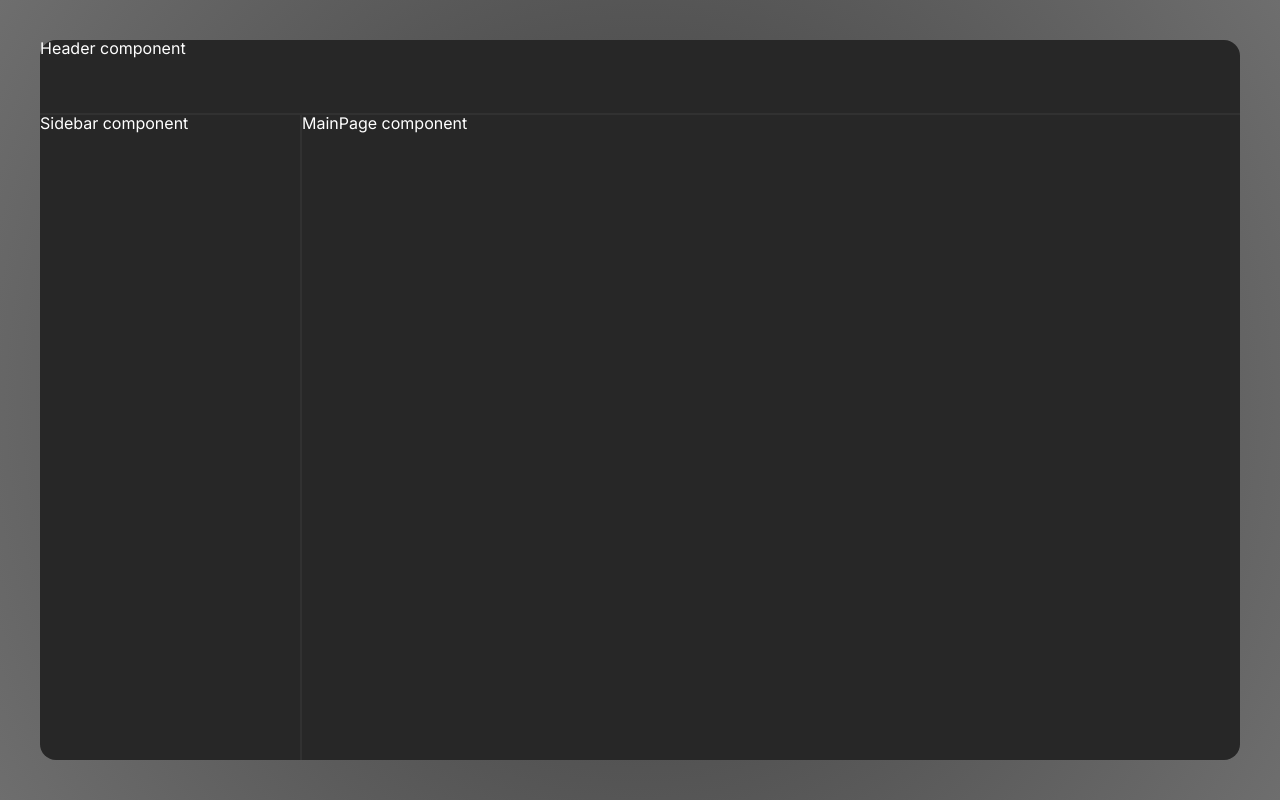
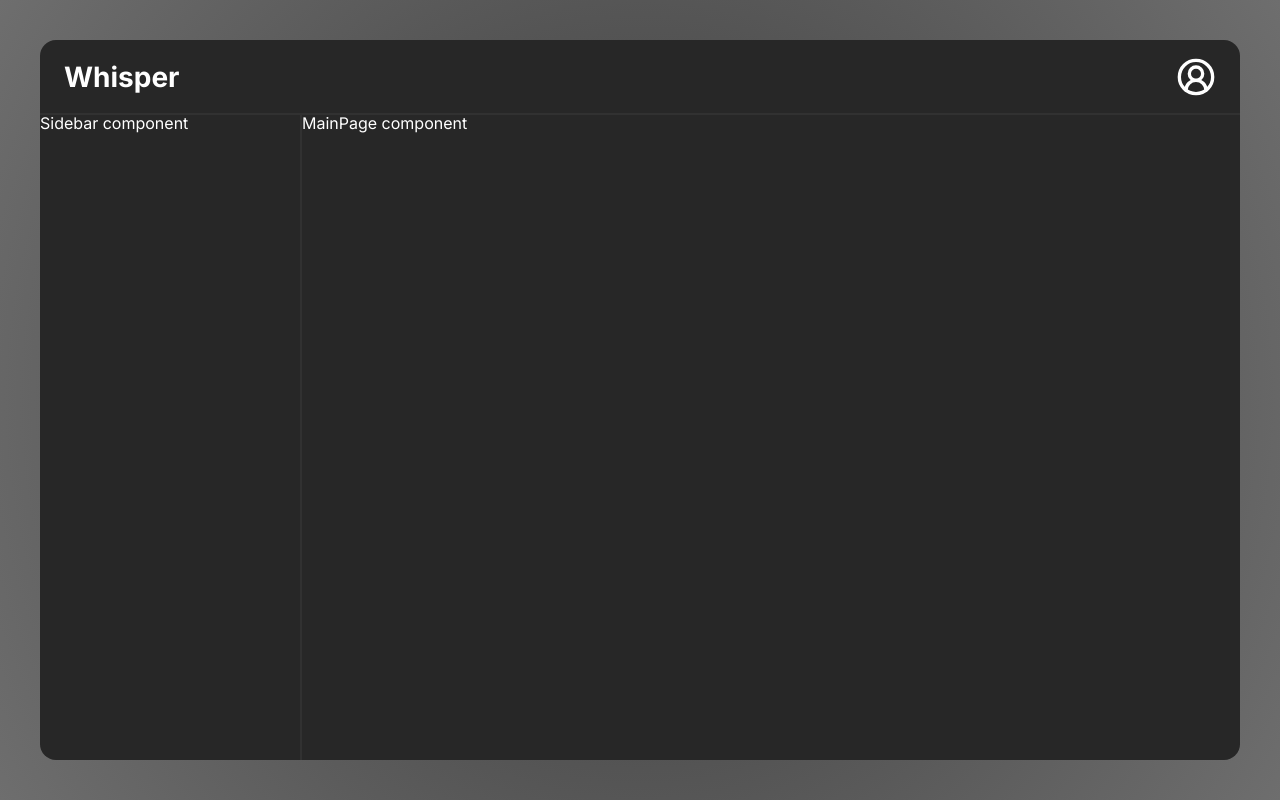
Before and after one commit to DimaJun/social-network, a React app: page / in a window 1280 px wide. Built offline with nearby package versions, Linux system fonts and the light colour scheme.

Commit message:
update: Header styles/markup

```diff
--- a/src/widgets/Header/ui/Header.module.scss
+++ b/src/widgets/Header/ui/Header.module.scss
@@ -1,4 +1,19 @@
 .Header {
 	grid-area: header;
+
+	display: flex;
+	align-items: center;
 	border-bottom: 2px solid var(--color-surface);
+
+	padding: 16px 24px;
 }
+
+.logo {
+	font-size: var(--font-size-l);
+	font-weight: 700;
+	user-select: none;
+}
+
+.dropdown {
+	margin-left: auto;
+}
--- a/src/widgets/Header/ui/Header.tsx
+++ b/src/widgets/Header/ui/Header.tsx
@@ -1,11 +1,17 @@
+import { CircleUserRound } from 'lucide-react';
+
 import s from './Header.module.scss';
 
-import {classNames} from "@/shared/helpers/classNames/classNames";
+import { classNames } from '@/shared/helpers/classNames/classNames';
 
-export function Header () {
-  return (
-    <div className={classNames(s.Header, {}, [])}>
-      Header component
-    </div>
-  );
+export function Header() {
+	return (
+		<div className={classNames(s.Header, {}, [])}>
+			<p className={s.logo}>Whisper</p>
+			<CircleUserRound
+				className={s.dropdown}
+				size={40}
+			/>
+		</div>
+	);
 }
```
